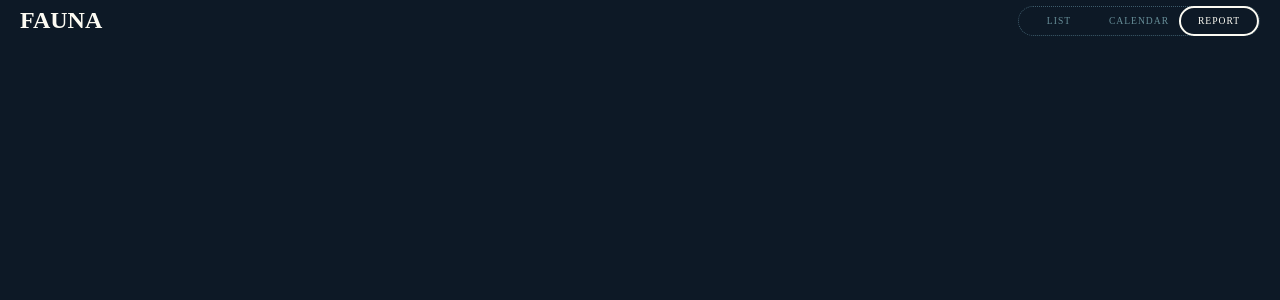
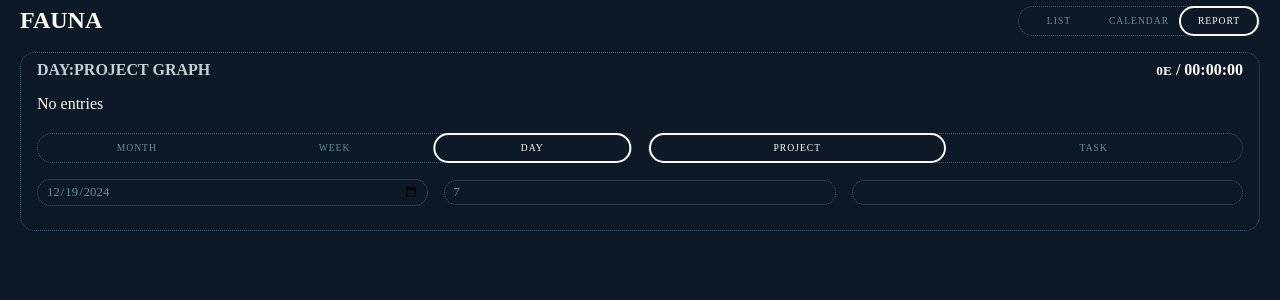
Before and after one commit to ivynya/juniper, a SvelteKit app: page / in a window 1280 px wide. Both pictures are taken after a click on the button "REPORT". Shown: the top 300 px of the page. Built offline with nearby package versions, Linux system fonts and the light colour scheme; a web font is replaced by a local one.

Commit message:
report graph with time period, filter, by project/task

```diff
--- /dev/null
+++ b/src/lib/metric.ts
@@ -0,0 +1,109 @@
+import { formatHour } from './app';
+import type { Entry, Project, Report } from './schema';
+
+export function getDataPeriod(
+	entries: Entry[],
+	projectMetadata: Project[],
+	start: number,
+	gp: 'month' | 'week' | 'day',
+	gn: number,
+	by: 'project' | 'task',
+	ex: string[]
+): Report {
+	const gt = (gp === 'month' ? 30 : gp === 'week' ? 7 : 1) * 24 * 3600 * 1000;
+	const ip = entries
+		.filter((e) => e.start >= start && e.end <= start + gt * gn)
+		.filter((p) => (ex[0] === '' ? true : ex.every((e) => e === p.project || e === p.task)));
+	const kv: { [key: string]: Entry[] } = {};
+
+	if (ip.length === 0)
+		return {
+			entries: [],
+			time: 0,
+			count: 0,
+			data: { labels: [], datasets: [] }
+		};
+
+	const projs = ip.map((e) => e.project).filter((v, i, a) => a.indexOf(v) === i);
+	const tasks = ip.map((e) => e.task).filter((v, i, a) => a.indexOf(v) === i);
+
+	if (by === 'project') projs.map((p) => (kv[p] = []));
+	else if (by === 'task') tasks.map((t) => (kv[t] = []));
+
+	for (const k of ip) {
+		kv[k[by]].push(k);
+	}
+
+	const kt: { [key: string]: number[] } = {};
+
+	if (by === 'project')
+		for (const p of projs) {
+			kt[p] = new Array(gn).fill(0);
+
+			for (let i = 0; i <= kv[p].length - 1; i++) {
+				const a = kv[p][i];
+				const n = Math.floor((a.start - start) / gt);
+				kt[p][n] += a.duration / (1000 * 60 * 60);
+			}
+		}
+	if (by === 'task')
+		for (const t of tasks) {
+			kt[t] = new Array(gn).fill(0);
+
+			for (let i = 0; i <= kv[t].length - 1; i++) {
+				const a = kv[t][i];
+				const n = Math.floor((a.start - start) / gt);
+				kt[t][n] += a.duration / (1000 * 60 * 60);
+			}
+		}
+
+	const labels = Object.keys(kv);
+	const time = ip.map((e) => e.duration).reduce((a, b) => a + b);
+
+	let times: number[] = new Array(gn).fill(0);
+	Object.keys(kt).map((p) => {
+		kt[p].map((t, j) => (times[j] += kt[p][j]));
+	});
+	const chartLabels: string[][] = new Array(gn)
+		.fill(0)
+		.map((x, i) => new Date(new Date(start + gt * i + 36e5 * 24).setHours(0, 0, 0, 0)))
+		.map((t, i) => [
+			t.toLocaleDateString('en-US', { month: '2-digit', day: '2-digit' }),
+			times[i] > 99 ? `${times[i].toFixed()}hr` : formatHour(times[i] * 1000 * 60 * 60).slice(0, 5)
+		]);
+
+	const datasets = Object.keys(kt).map((s, i) => ({
+		label: labels[i],
+		data: kt[s],
+		backgroundColor: getColor(by, labels[i], projectMetadata),
+		hoverBackgroundColor: getColor(by, labels[i], projectMetadata),
+		hoverBorderColor: '#f2ecca',
+		borderColor: 'transparent',
+		hoverBorderWidth: 2,
+		borderRadius: 5
+	}));
+
+	return {
+		entries: ip,
+		time: time,
+		count: entries.length,
+		data: {
+			labels: chartLabels,
+			datasets: datasets
+		}
+	};
+}
+
+function getColor(by: 'project' | 'task', name: string, metadata: Project[]): string {
+	const colors = ['#f2ecca', '#fcfbf3', '#ffffff', '#3d5b6b', '#678e98', '#c2d2d6'];
+
+	if (by === 'project') return metadata.find((p) => p.name === name)?.color || '#fff';
+
+	// hash the name of the task into a random number to get a random color
+	let hash = 0;
+	for (let i = 0; i < name.length; i++) {
+		hash = name.charCodeAt(i) + ((hash << 2) - hash);
+	}
+	const index = Math.abs(hash) % colors.length;
+	return colors[index];
+}
--- a/src/routes/Header.svelte
+++ b/src/routes/Header.svelte
@@ -21,6 +21,7 @@
 			display: flex;
 			align-items: center;
 			font-size: 1.5em;
+			flex: 10 0;
 			margin: 0;
 		}
 	}
--- a/src/routes/HeaderViews.svelte
+++ b/src/routes/HeaderViews.svelte
@@ -23,6 +23,7 @@
 		border-radius: 15px;
 		transition-duration: 0.3s;
 		height: 18px;
+		flex: 1 1;
 		padding: 5px 0;
 		position: relative;
 		z-index: 5;
--- a/src/routes/List.svelte
+++ b/src/routes/List.svelte
@@ -40,6 +40,3 @@
 		{/each}
 	</ListGroup>
 {/each}
-
-<style lang="scss">
-</style>
--- a/src/routes/Report.svelte
+++ b/src/routes/Report.svelte
@@ -1,8 +1,99 @@
 <script lang="ts">
-	import { entries } from '$lib/app';
+	import { clients, entries, formatHour } from '$lib/app';
+	import { getDataPeriod } from '$lib/metric';
+	import HeaderViews from './HeaderViews.svelte';
+	import ListEntry from './ListEntry.svelte';
+	import ReportChart from './ReportChart.svelte';
+
+	let projects = $clients.map((c) => c.projects).flat();
+
+	let showBy: 'project' | 'task' = $state('project');
+	let start: string = $state(
+		new Date(new Date(new Date().getTime() - 36e5 * 24 * 7).setHours(0, 0, 0, 0))
+			.toISOString()
+			.slice(0, 10)
+	);
+	let periods = $state(7);
+	let divisor: 'month' | 'week' | 'day' = $state('day');
+	let ex: string = $state(''); // filter property
+	let exs: string[] = $derived(ex.split(','));
+
+	let from = $derived(new Date(start).getTime());
+	let computed = $derived(getDataPeriod($entries, projects, from, divisor, periods, showBy, exs));
 </script>
 
-<section></section>
+<section>
+	<h3>
+		<span>{divisor}:{showBy} Graph</span>
+		<span><small>{computed.entries.length}E</small> / {formatHour(computed.time)}</span>
+	</h3>
+
+	<div class="chart">
+		{#if computed.entries.length > 0}
+			<ReportChart data={computed.data} />
+		{:else}
+			<p>No entries</p>
+		{/if}
+	</div>
+
+	<div class="controls">
+		<HeaderViews options={['month', 'week', 'day']} bind:selected={divisor} />
+		<HeaderViews options={['project', 'task']} bind:selected={showBy} />
+	</div>
+	<div class="controls">
+		<input type="date" bind:value={start} />
+		<input type="number" bind:value={periods} />
+		<input type="text" bind:value={ex} />
+	</div>
+
+	{#each computed.entries as entry, j}
+		<ListEntry {entry} />
+	{/each}
+</section>
 
 <style lang="scss">
+	section {
+		border: 1px dotted var(--b2);
+		border-radius: 15px;
+		padding: 0.5rem;
+
+		h3 {
+			color: var(--b4);
+			display: flex;
+			justify-content: space-between;
+			font-size: 1rem;
+			margin: 0 0.5rem;
+			margin-bottom: 1rem;
+			text-transform: uppercase;
+
+			:last-child {
+				color: var(--a2);
+			}
+		}
+
+		.chart {
+			margin: 0.25rem 0.5rem;
+			margin-bottom: 1.25rem;
+		}
+
+		.controls {
+			display: flex;
+			align-items: center;
+			gap: 1rem;
+			margin: 0 0.5rem;
+			margin-bottom: 1rem;
+		}
+
+		input {
+			background-color: transparent;
+			border: 1px dotted var(--b2);
+			border-radius: 15px;
+			color: var(--b3);
+			font-family: inherit;
+			font-size: 0.8rem;
+			flex: 1 1;
+			min-width: 50px;
+			padding: 0.25rem 0.5rem;
+		}
+	}
 </style>
--- /dev/null
+++ b/src/routes/ReportChart.svelte
@@ -0,0 +1,110 @@
+<script lang="ts">
+	import { onMount } from 'svelte';
+	import { Chart, type ChartConfiguration, type ChartData } from 'chart.js/auto';
+	import { formatHour } from '$lib/app';
+
+	let chartEl: HTMLCanvasElement;
+	interface Props {
+		data: ChartData;
+	}
+	let { data }: Props = $props();
+
+	const weekChartConfig: ChartConfiguration = {
+		type: 'bar',
+		data: data,
+		options: {
+			animation: false,
+			interaction: {
+				mode: 'index'
+			},
+			responsive: true,
+			plugins: {
+				legend: {
+					display: false,
+					labels: {
+						useBorderRadius: true,
+						borderRadius: 5,
+						boxWidth: 10,
+						boxHeight: 10,
+						color: '#fcfbf3',
+						font: {
+							family: 'cartograph-cf'
+						}
+					}
+				},
+				tooltip: {
+					backgroundColor: '#fcfbf3',
+					titleColor: '#3d5b6b',
+					titleFont: {
+						family: 'cartograph-cf'
+					},
+					bodyColor: '#3d5b6b',
+					bodyFont: {
+						family: 'cartograph-cf'
+					},
+					usePointStyle: true,
+					mode: 'index',
+					callbacks: {
+						label: function (ctx) {
+							let label = ctx.dataset.label || '';
+
+							if (ctx.parsed.y === 0) {
+								return '';
+							}
+							if (ctx.parsed.y !== null) {
+								label = label.padEnd(9);
+								label += ` ${formatHour(ctx.parsed.y * 36e5)}`;
+							}
+							return label;
+						}
+					}
+				}
+			},
+			scales: {
+				x: {
+					stacked: true,
+					ticks: {
+						color: '#fcfbf3',
+						font: {
+							family: 'cartograph-cf',
+							size: 10
+						}
+					}
+				},
+				y: {
+					stacked: true,
+					ticks: {
+						color: '#c2d2d6',
+						font: {
+							family: 'cartograph-cf'
+						}
+					},
+					grid: {
+						color: '#132539',
+						display: true,
+						drawOnChartArea: true
+					}
+				}
+			}
+		}
+	};
+
+	let chart: Chart;
+	onMount(() => {
+		chart = new Chart(chartEl, weekChartConfig);
+	});
+
+	$effect(() => {
+		weekChartConfig.data = data;
+		chart.update();
+	});
+</script>
+
+<canvas bind:this={chartEl}></canvas>
+
+<style lang="scss">
+	canvas {
+		min-height: 150px;
+		max-height: 250px;
+	}
+</style>
```
Also changed, not shown: src/lib/schema.ts (+9 -0 lines).
